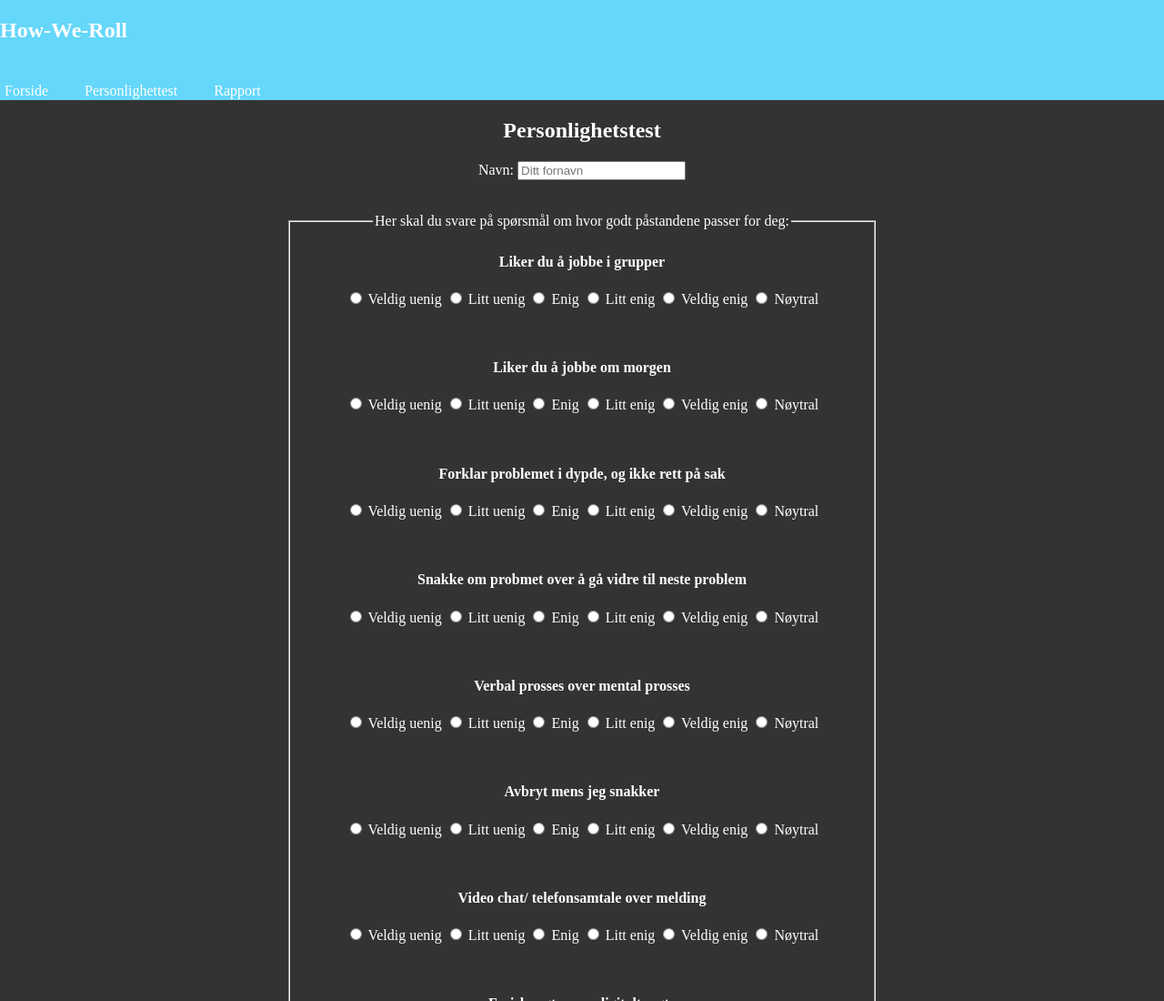
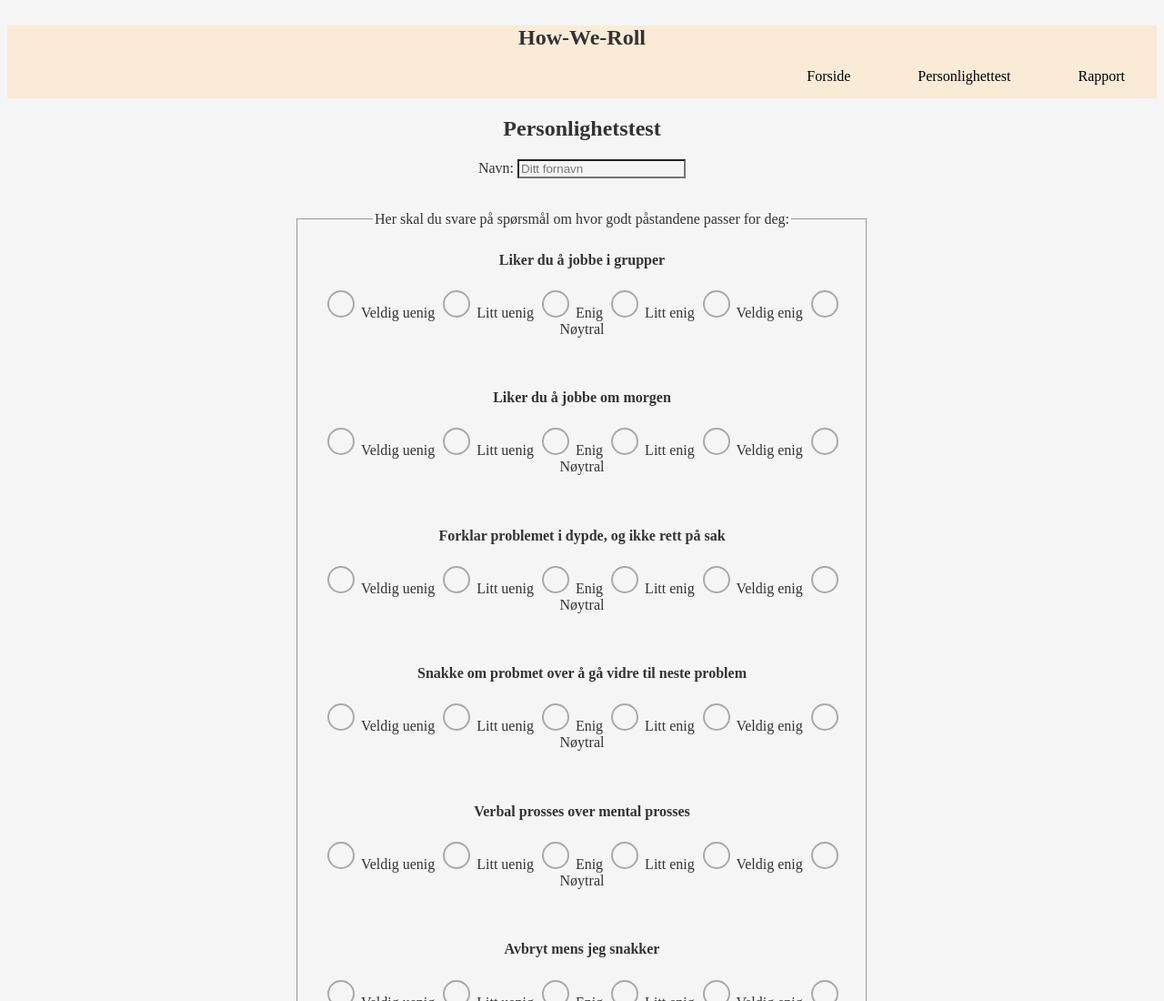
Before and after one commit to NorwegianKiwi-glitch/Felles-Skapet, a website: page RadioInput.html in a window 1280 px wide. Shown: the top 1100 px of the page at 91% size. Drawn offline with Linux system fonts and the light colour scheme.

Commit message:
oppdatert css

```diff
--- a/RadioInput.html
+++ b/RadioInput.html
@@ -18,14 +18,17 @@
 <!--Her skal HTML kode skrives inn-->
 <body>
 
-<!--Header på nettsiden-->
 <nav><!--navigation section element. Ment for å lettere kunne navigere rundt på nettsiden med linker som tar folk videre.-->
-  <h1>How-We-Roll</h1> <!--Overskrift i Headeren-->
+  <div class = "hero">
+    <div id="navbar">
+      <h1>How-We-Roll</h1> <!--Overskrift i Headeren-->
     <ul>
       <li><a href=RadioFrontside.html> Forside </a></li><!--Link til Frontsiden-->
       <li><a href="RadioInput.html"> Personlighettest </a></li><!--Link til Input siden-->
       <li><a href="RadioRapport.html"> Rapport </a></li><!--Link til Rapprot siden-->
     </ul>
+    </div>
+  </div>
 </nav>
 
 
@@ -403,6 +406,24 @@
 <!----------------------------------------------------------------------------------------------------------------->
 <!--Javascript kode-->
 <script>
+  // When the user scrolls the page, execute myFunction
+  window.onscroll = function() {myFunction()};
+
+  // Get the navbar
+  var navbar = document.getElementById("navbar");
+
+  // Get the offset position of the navbar
+  var sticky = navbar.offsetTop;
+
+  // Add the sticky class to the navbar when you reach its scroll position. Remove "sticky" when you leave the scroll position
+  function myFunction() {
+    if (window.pageYOffset >= sticky) {
+      navbar.classList.add("sticky")
+    } else {
+      navbar.classList.remove("sticky");
+    }
+  }
+
 //kode hentet fra: https://github.com/Gruppe-6B/how-we-roll.git
   // Example POST method implementation using fetch:
   async function postData(url = '', data = {}) {
--- a/RadioStyle.css
+++ b/RadioStyle.css
@@ -1,56 +1,118 @@
 /**/
 /*Bakgrunnsfarge på nettsiden og fonten som blir brukt*/
 body {
-    background-color: #333;
-    color: #fff;
+    background-color: whitesmoke;
+    color: #333;
     display: flex;
     flex-direction: column;
-    align-items: center;
+    /*align-items: center;*/
     justify-content: center;
     text-align: center;
     min-height: 10vh;
-    margin: 0;
+    margin: fill;
     padding: 0;
 }
 
+input {
+    background-color: whitesmoke;
+}
+
+.navbar {
+    margin: 0;
+    display: block;
+    align-items: center;
+    padding: 25px;
+    /*background-color: antiquewhite;*/
+    overflow: hidden;
+}
+
+ul {
+    flex: 1;
+    text-align: right;
+}
+
+ul li {
+    display: inline-block;
+    list-style: none;
+    margin: 0 25px;
+}
+
+ul li a {
+    text-decoration: none;
+    color: black;
+    padding: 0 10px;
+    position: relative;
+}
+
+/*Navbar linker*/
+ul li a::after {
+    content: '';
+    width: 0;
+    height: 10px;
+    background: #8DA8AE;
+    position: absolute;
+    left: 50%;
+    transform: translateX(-50%);
+    top: -50px;
+    transition: 0.5s;
+}
+
+/*Navbar hover effekt*/
+ul li a:hover:after {
+    width: 100%;
+    background-color: #8DA8AE;
+}
+
+/*Navbar når siden man er på toppen av siden*/
+.hero {
+    width: 100%;
+    margin-top: 0;
+    height: 80px;
+    background-color: antiquewhite;
+}
+
+/*Navbar scroll effekt*/
+.sticky {
+    position: fixed;
+    top: 0px;
+    width: 100%;
+    height: 100px;
+    margin: 0;
+    background-color: antiquewhite;
+}
+
+/*kode hentet fra: https://stackoverflow.com/questions/23167637/is-it-possible-to-change-the-color-of-selected-radio-buttons-center-circle*/
+input[type='radio'] {
+    -webkit-appearance:none;
+    width:30px;
+    height:30px;
+    border:2px solid darkgray;
+    border-radius:50%;
+    outline:none;
+}
+
+input[type='radio']:hover {
+    box-shadow:0 0 5px 0px orange inset;
+}
+
+input[type='radio']:before {
+    content:'';
+    display:block;
+    width:100%;
+    height:100%;
+    margin: 20% fill;
+    border-radius:50%;
+    display: none;
+}
+
+input[type='radio']:checked:before {
+    background: #8DA8AE;
+    display: inline-block;
+}
 
 /*kode hentet fra: https://www.youtube.com/watch?v=Fb-lny3-7Lo&t=82s*/
-    /*Sørger for at innholdet på nettsiden ikke går ut til kantene på skjermen*/
-    .wrapper {
-        margin: 0 auto;
-        width: 650px;
-    }
-
-/*kode hentet fra: https://www.youtube.com/watch?v=mFgltjfVV6A&list=PL0eyrZgxdwhwNC5ppZo_dYGVjerQY3xYU&index=14*/
-/*css for å style nav bar*/
-    nav {
-        width: 100%;
-        height: 110px;
-        background-color: #64d7fa;
-        text-align: left;
-        margin-left: 0;
-    }
-
-    ul {
-        margin-left: -55px;
-    }
-
-    ul li {
-        list-style: none;
-        display: inline-block;
-        float: left;
-        line-height: 65px;
-        margin-left: 0
-    }
-
-    ul li a {
-        display: block;
-        text-decoration: none;
-        font-size: 16px;
-        color: #fff;
-        padding: 0 20px;
-    }
-
-    ul li a:hover {
-        color: #333333;
-    }
+/*Sørger for at innholdet på nettsiden ikke går ut til kantene på skjermen*/
+.wrapper {
+    margin: 0 auto;
+    width: 50%;
+}
```
Also changed, not shown: RadioFrontside.html (+16 -8 lines), RadioRapport.html (+16 -12 lines).
